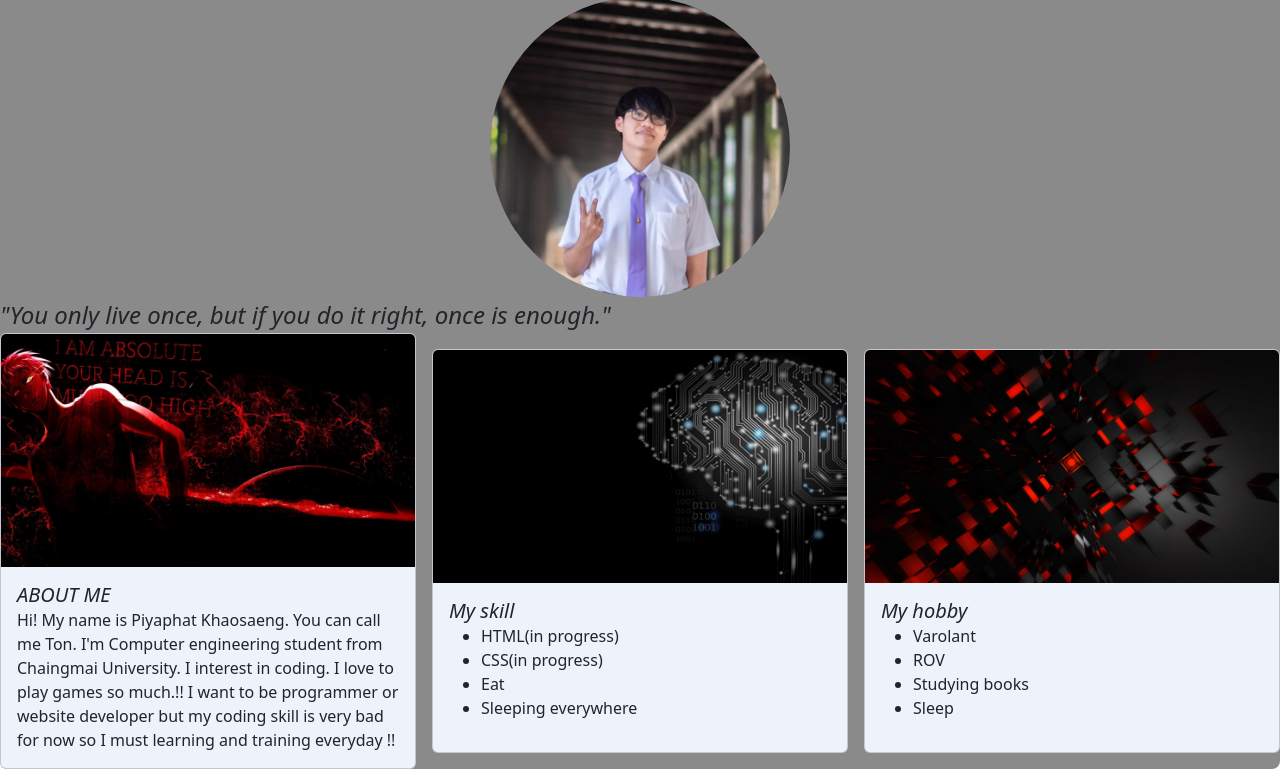
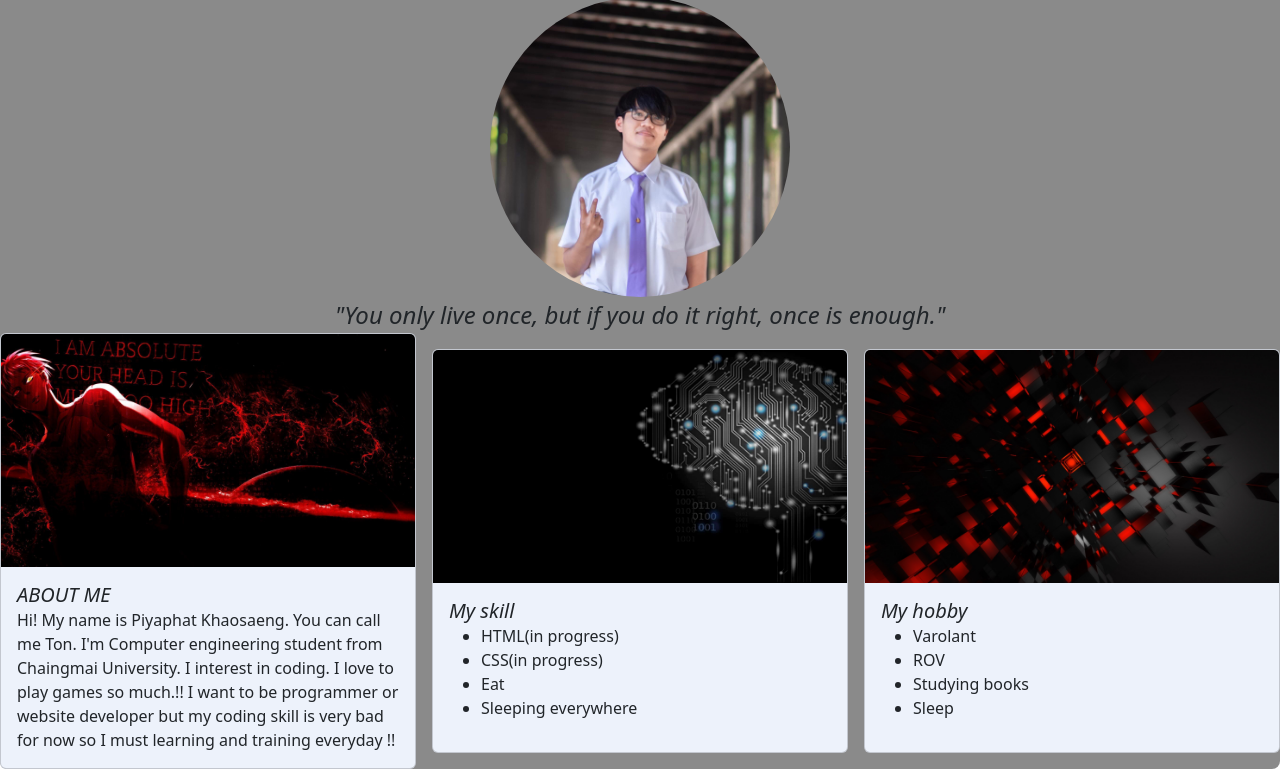
Before and after one commit to cpe-cmu-261207/lab-01-alone2time, a plain HTML site: page index.html in a window 1280 px wide. Shown: the part 49-818 px from the top of the page. Drawn offline with nearby package versions, Linux system fonts and the light colour scheme.

Commit message:
แำืำะำพ

```diff
--- a/index.html
+++ b/index.html
@@ -54,6 +54,7 @@
         class="rounded-circle"
       />
       <span style="font-style: oblique; font-size: x-large"
+      class="d-flex justify-content-evenly"
         >"You only live once, but if you do it right, once is enough."</span
       >
 
```
